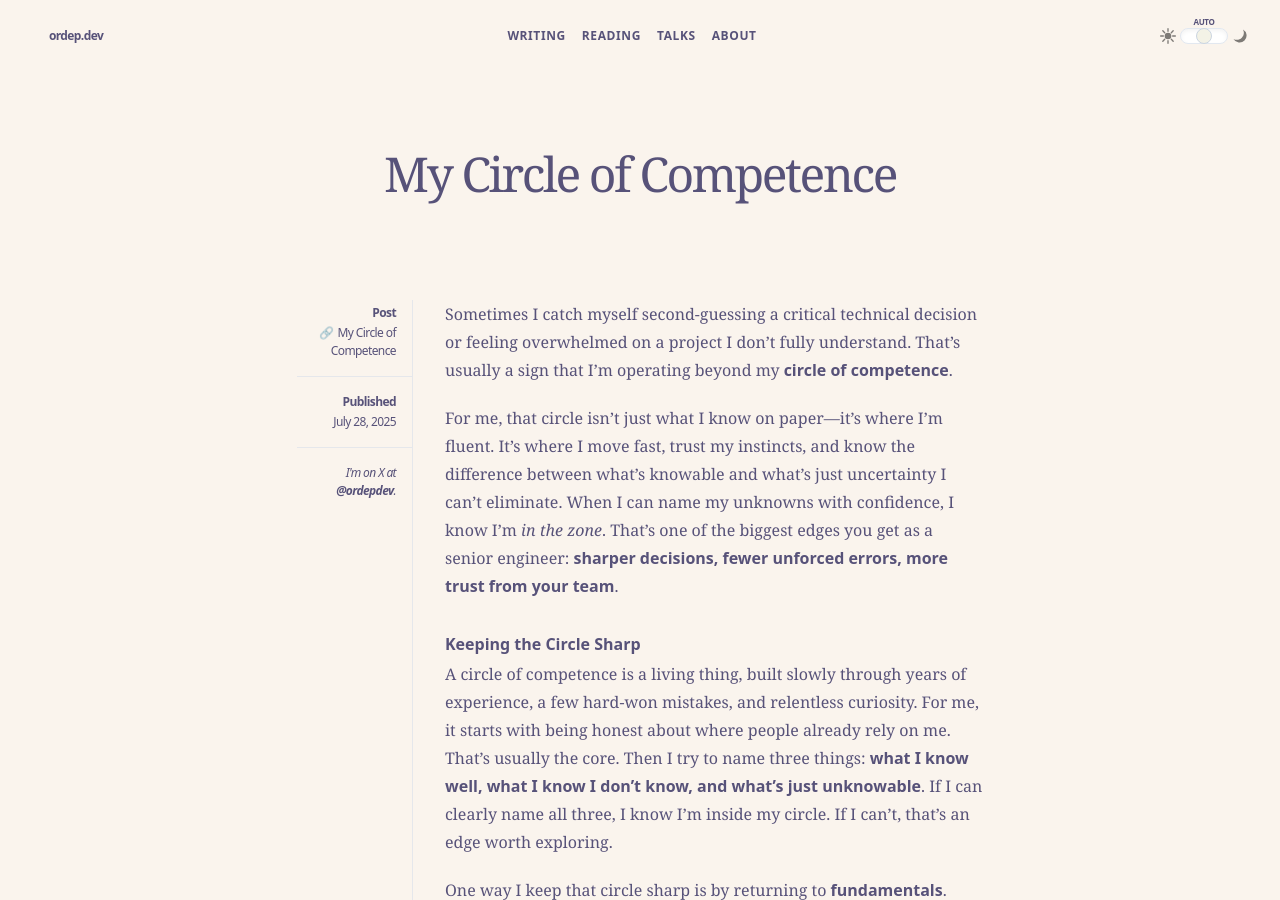
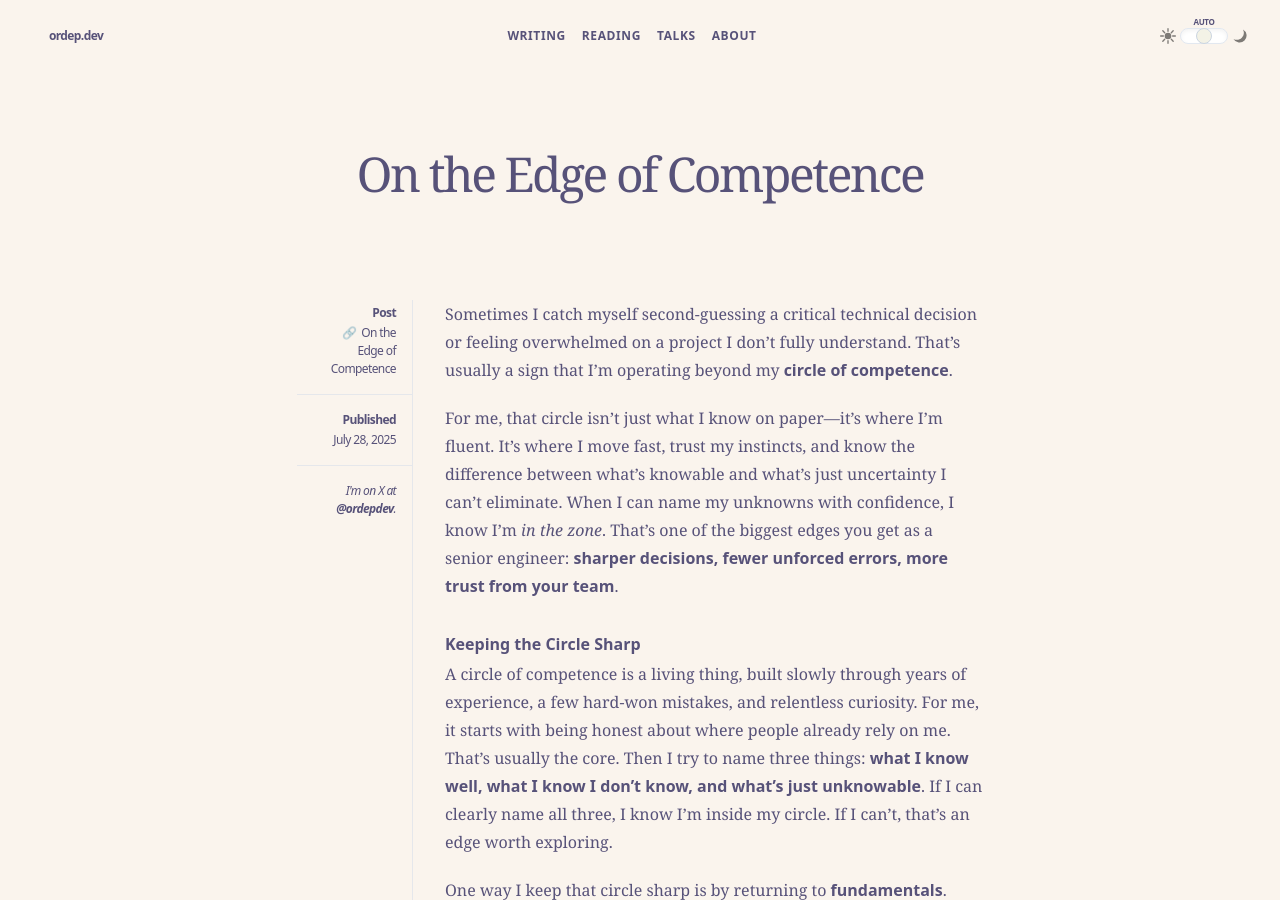
Before and after one commit to ordepdev/ordepdev.github.io, a Jekyll site: the page built from _posts/2025-07-28-circle-of-competence.md, in a window 1280 px wide and 900 px high. Built offline with Jekyll 4.4.1, drawn with Linux system fonts in a browser that asks for light colours.

Commit message:
Better title, I guess

```diff
--- a/_posts/2025-07-28-circle-of-competence.md
+++ b/_posts/2025-07-28-circle-of-competence.md
@@ -1,6 +1,6 @@
 ---
 layout: post
-title: "My Circle of Competence"
+title: "On the Edge of Competence"
 description: "Understanding and maintaining your circle of competence is crucial for software engineers. This post explores how self-awareness, continuous learning, and avoiding overconfidence lead to sharper decisions and greater impact."
 date: 2025-07-28
 ---
```
Also changed, not shown: assets/images/social/circle-of-competence.png.
